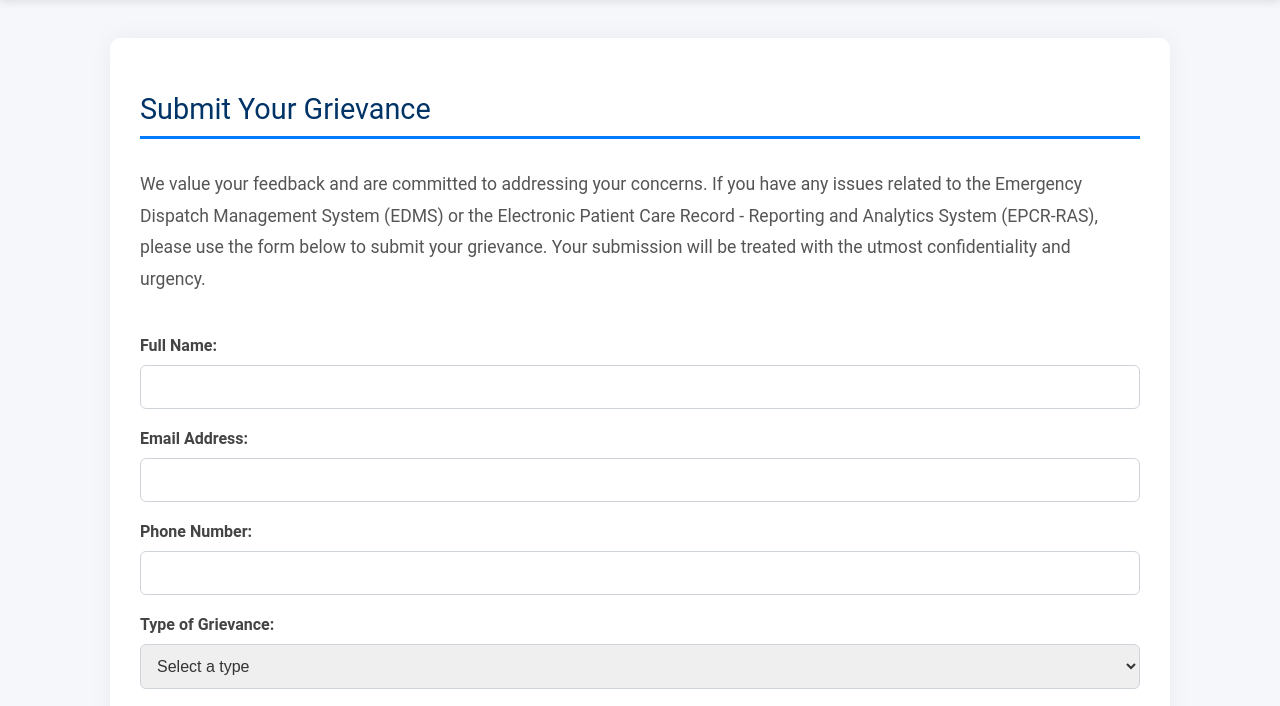
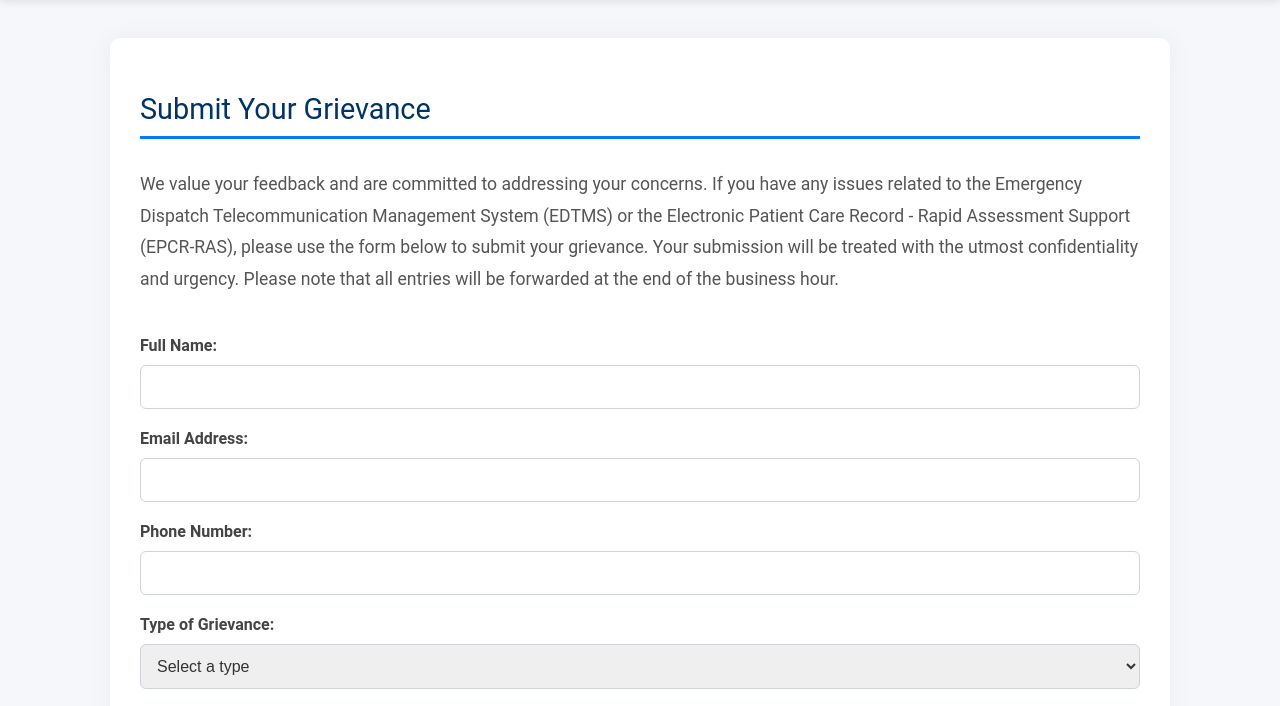
Before and after one commit to ResilientFocus/MDRRMO-BANGA-GRIEVANCES, a plain HTML site: page index.html in a window 1280 px wide. Shown: the part 89-795 px from the top of the page. Drawn offline with Linux system fonts and the light colour scheme.

Commit message:
Update index.html

```diff
--- a/index.html
+++ b/index.html
@@ -146,7 +146,7 @@
 
     <div class="container">
         <h2>Submit Your Grievance</h2>
-        <p>We value your feedback and are committed to addressing your concerns. If you have any issues related to the Emergency Dispatch Management System (EDMS) or the Electronic Patient Care Record - Reporting and Analytics System (EPCR-RAS), please use the form below to submit your grievance. Your submission will be treated with the utmost confidentiality and urgency.</p>
+        <p>We value your feedback and are committed to addressing your concerns. If you have any issues related to the Emergency Dispatch Telecommunication Management System (EDTMS) or the Electronic Patient Care Record - Rapid Assessment Support (EPCR-RAS), please use the form below to submit your grievance. Your submission will be treated with the utmost confidentiality and urgency. Please note that all entries will be forwarded at the end of the business hour.</p>
 
         <form action="https://formspree.io/f/xwpegoyd" method="POST">
             <label for="name">Full Name:</label>
```
